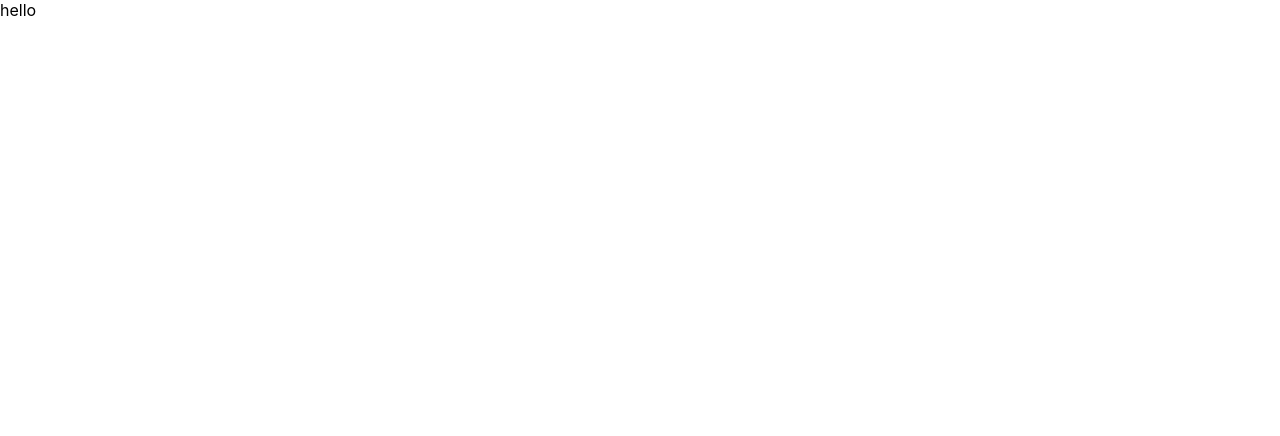
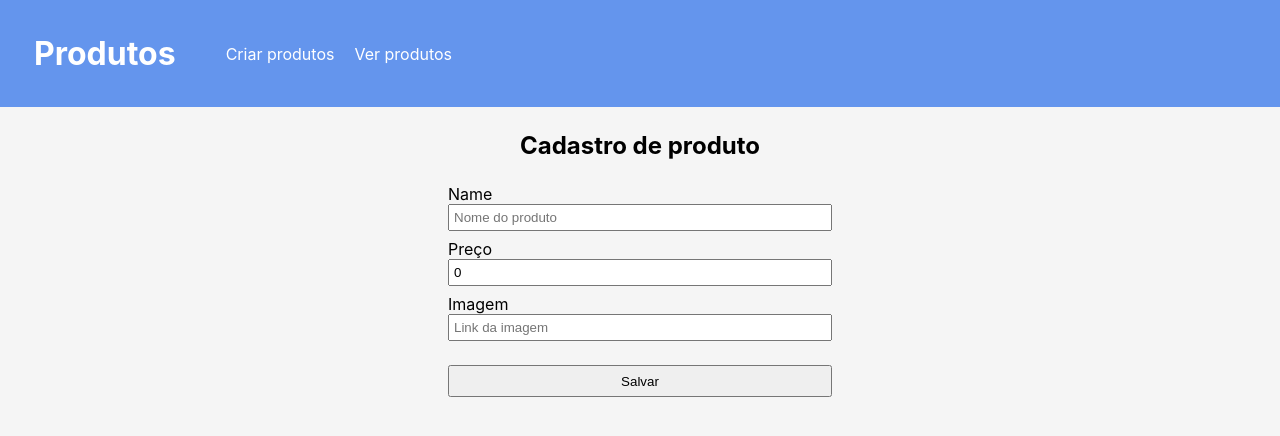
Before and after one commit to kick250/react-with-redux-2023, a React (Create React App) app: page / in a window 1280 px wide. Shown: the top 436 px of the page. Built offline with nearby package versions, Linux system fonts and the light colour scheme; the HTML template or start-up script is replaced by a standard one.

Commit message:
permitir criar teclado

```diff
--- a/package.json
+++ b/package.json
@@ -8,6 +8,7 @@
     "@testing-library/user-event": "^13.2.1",
     "react": "^18.2.0",
     "react-dom": "^18.2.0",
+    "react-router-dom": "^6.16.0",
     "react-scripts": "5.0.1",
     "web-vitals": "^2.1.0"
   },
--- a/src/App.js
+++ b/src/App.js
@@ -1,9 +1,8 @@
+import Router from "./router";
 
 function App() {
   return (
-    <div className="App">
-      hello
-    </div>
+    <Router />
   );
 }
 
--- /dev/null
+++ b/src/components/FormInput/index.js
@@ -0,0 +1,11 @@
+import styles from './index.module.css';
+
+
+export default function FormInput({label, placeholder, value, onChange, required, type='text'}) {
+  return (
+    <div className={styles.input}>
+      <label>{label}</label>
+      <input type={type} required={required} value={value} placeholder={placeholder} onChange={onChange}/>
+    </div>
+  )
+}
--- /dev/null
+++ b/src/components/FormInput/index.module.css
@@ -0,0 +1,12 @@
+.input {
+  width: 30%;
+}
+
+.input label {
+  display: block;
+}
+
+.input input {
+  padding: 4px;
+  width: 100%;
+}
--- /dev/null
+++ b/src/components/Header/index.js
@@ -0,0 +1,15 @@
+import { Link } from 'react-router-dom';
+import styles from './index.module.css';
+
+
+export default function Header() {
+  return (
+    <header className={styles.header}>
+      <h1>Produtos</h1>
+      <div className={styles.links}>
+        <Link to='/new'>Criar produtos</Link>
+        <Link to='/products'>Ver produtos</Link>
+      </div>
+    </header>
+  )
+}
--- /dev/null
+++ b/src/components/Header/index.module.css
@@ -0,0 +1,21 @@
+.header {
+  display: flex;
+  gap: 50px;
+  background-color: cornflowerblue;
+  padding: 34px;
+}
+
+.header h1 {
+  color: white;
+}
+
+.links {
+  display: flex;
+  gap: 20px;
+  justify-content: space-around;
+  align-items: center;
+}
+
+.links a {
+  color: white;
+}
--- /dev/null
+++ b/src/components/ProductForm/index.js
@@ -0,0 +1,47 @@
+import { useState } from "react"
+import FormInput from "../FormInput";
+import styles from './index.module.css';
+
+export default function ProductForm() {
+  const [name, setName] = useState('')
+  const [price, setPrice] = useState(0.0)
+  const [imageLink, setImageLink] = useState('')
+
+  function onSave(event) {
+    event.preventDefault();
+    const product = {
+      name,
+      price,
+      imageLink
+    }
+    console.log(product)
+  }
+
+  return (
+    <form onSubmit={onSave} className={styles.form}>
+      <FormInput
+        label='Name'
+        placeholder='Nome do produto'
+        value={name}
+        required={true}
+        onChange={({target}) => setName(target.value)}
+      />
+      <FormInput
+        label='Preço'
+        placeholder='Preço do produto'
+        value={price}
+        required={true}
+        onChange={({target}) => setPrice(target.value)}
+        type="number"
+      />
+      <FormInput
+        label='Imagem'
+        placeholder='Link da imagem'
+        value={imageLink}
+        required={true}
+        onChange={({target}) => setImageLink(target.value)}
+      />
+      <button>Salvar</button>
+    </form>
+  )
+}
--- /dev/null
+++ b/src/components/ProductForm/index.module.css
@@ -0,0 +1,12 @@
+.form {
+  display: flex;
+  align-items: center;
+  flex-direction: column;
+  gap: 8px;
+}
+
+.form button {
+  margin: 16px;
+  width: 30%;
+  height: 32px;
+}
--- a/src/index.css
+++ b/src/index.css
@@ -1,4 +1,5 @@
 body {
+  background-color: #F5F5F5;
   margin: 0;
   font-family: -apple-system, BlinkMacSystemFont, 'Segoe UI', 'Roboto', 'Oxygen',
     'Ubuntu', 'Cantarell', 'Fira Sans', 'Droid Sans', 'Helvetica Neue',
@@ -11,3 +12,13 @@ code {
   font-family: source-code-pro, Menlo, Monaco, Consolas, 'Courier New',
     monospace;
 }
+
+* {
+  margin:0;
+  padding:0;
+  box-sizing: border-box;
+}
+
+a {
+  text-decoration: none;
+}
--- /dev/null
+++ b/src/pages/new/index.js
@@ -0,0 +1,10 @@
+import ProductForm from "../../components/ProductForm";
+
+export default function New() {
+  return (
+    <div>
+      <h2 style={{textAlign: 'center', margin: 24}}>Cadastro de produto</h2>
+      <ProductForm />
+    </div>
+  )
+}
--- /dev/null
+++ b/src/pages/products/index.js
@@ -0,0 +1,7 @@
+export default function Products() {
+  return (
+    <div>
+      <h2>Lista de produtos</h2>
+    </div>
+  )
+}
--- /dev/null
+++ b/src/router.js
@@ -0,0 +1,18 @@
+import { BrowserRouter, Routes, Route } from "react-router-dom";
+import New from "./pages/New";
+import Products from "./pages/Products";
+import Header from "./components/Header";
+
+export default function Router() {
+  return (
+    <BrowserRouter>
+      <Header />
+      <Routes>
+        <Route path="/" element={<New />} />
+        <Route path="/new" element={<New />} />
+        <Route path="/products" element={<Products />} />
+        <Route path="*" element={<h1>Rota não encontrada</h1>} />
+      </Routes>
+    </BrowserRouter>
+  )
+}
```
Also changed, not shown: 1 other file (tests, documents, lock files or other folders).
